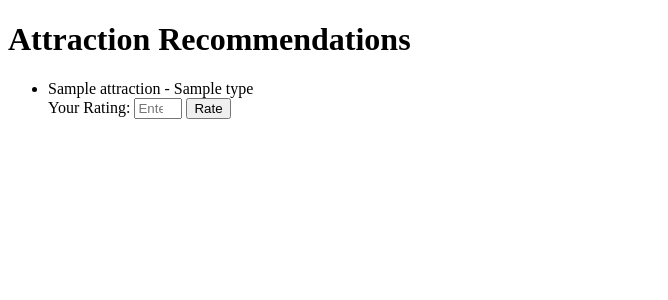
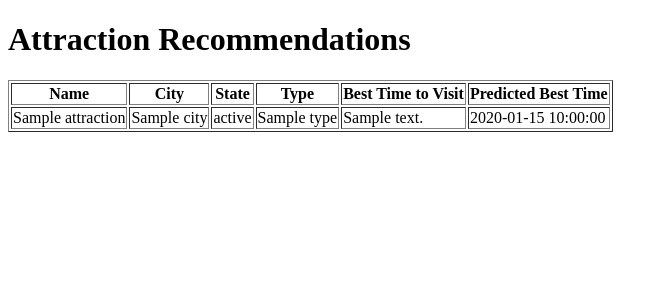
Before and after one commit to Shravya2412/CoAppsProj, a Flask app: template templates/recommendations.html in a window 1280 px wide. Shown: the top 300 px of the page, without its empty margins (0-668 px from the left). Run offline with Flask 3, Linux system fonts and the light colour scheme; the template is opened without the code that fills it: most values are stand-ins (such as "Sample title", 1, 10 or a date in 2020); parts of the project's set-up code (start-up, migrations or seed data) failed here and were passed over.

Commit message:
Update recommendations.html

```diff
--- a/templates/recommendations.html
+++ b/templates/recommendations.html
@@ -4,42 +4,38 @@
     <meta charset="UTF-8">
     <meta name="viewport" content="width=device-width, initial-scale=1.0">
     <title>Attraction Recommendations</title>
-    <style>
-        .hidden {
-            display: none;
-        }
-    </style>
 </head>
 <body>
     <h1>Attraction Recommendations</h1>
-    <ul>
-        {% for attraction in recommendations %}
-            <li>{{ attraction.Name }} - {{ attraction.Type }}
-                <form action="{{ url_for('rate_attraction') }}" method="POST">
-                    <input type="hidden" name="attraction_name" value="{{ attraction.Name }}">
-                    <label for="rating">Your Rating:</label>
-                    <input type="number" id="rating" name="rating" min="1" max="5" placeholder="Enter your rating (1-5)">
-                    <button type="submit">Rate</button>
-                </form>
-                {% if attraction.rated %}
-                    <p id="feedbackMessage" class="hidden">Thank you for your feedback!</p>
-                {% endif %}
-            </li>
-        {% endfor %}
-    </ul>
-
-    <script>
-        // Function to show the feedback message and hide it after a delay
-        function showFeedbackMessage() {
-            var feedbackMessage = document.getElementById('feedbackMessage');
-            feedbackMessage.classList.remove('hidden');
-            setTimeout(function() {
-                feedbackMessage.classList.add('hidden');
-            }, 10000); // 10 seconds
-        }
-
-        // Call the function to show the feedback message
-        showFeedbackMessage();
-    </script>
+    <div>
+        {% if recommendations %}
+            <table border="1">
+                <thead>
+                    <tr>
+                        <th>Name</th>
+                        <th>City</th>
+                        <th>State</th>
+                        <th>Type</th>
+                        <th>Best Time to Visit</th>
+                        <th>Predicted Best Time</th>
+                    </tr>
+                </thead>
+                <tbody>
+                    {% for attraction in recommendations %}
+                        <tr>
+                            <td>{{ attraction['Name'] }}</td>
+                            <td>{{ attraction['City'] }}</td>
+                            <td>{{ attraction['State'] }}</td>
+                            <td>{{ attraction['Type'] }}</td>
+                            <td>{{ attraction['Best Time to visit'] }}</td>
+                            <td>{{ attraction['Predicted_Best_Time'] }}</td>
+                        </tr>
+                    {% endfor %}
+                </tbody>
+            </table>
+        {% else %}
+            <p>No recommendations found based on your preferences.</p>
+        {% endif %}
+    </div>
 </body>
 </html>
```
